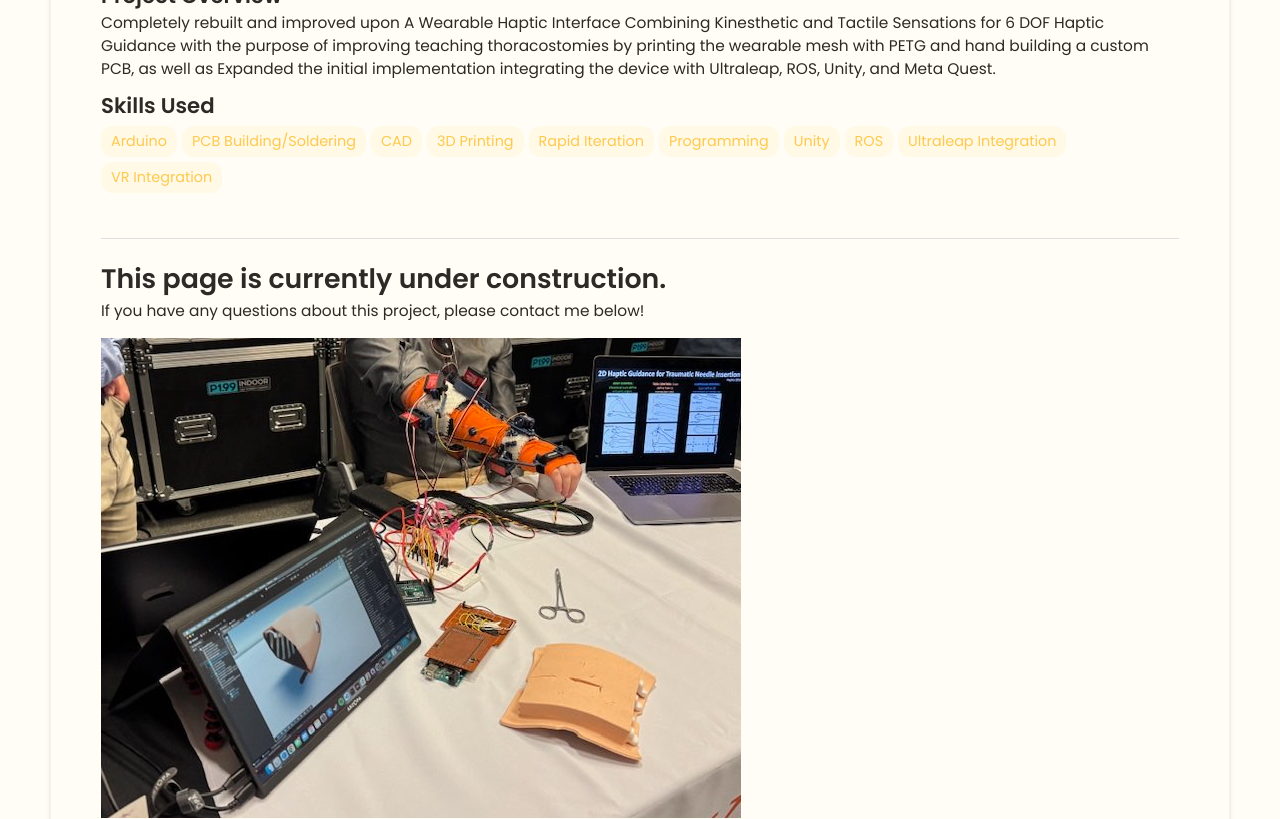
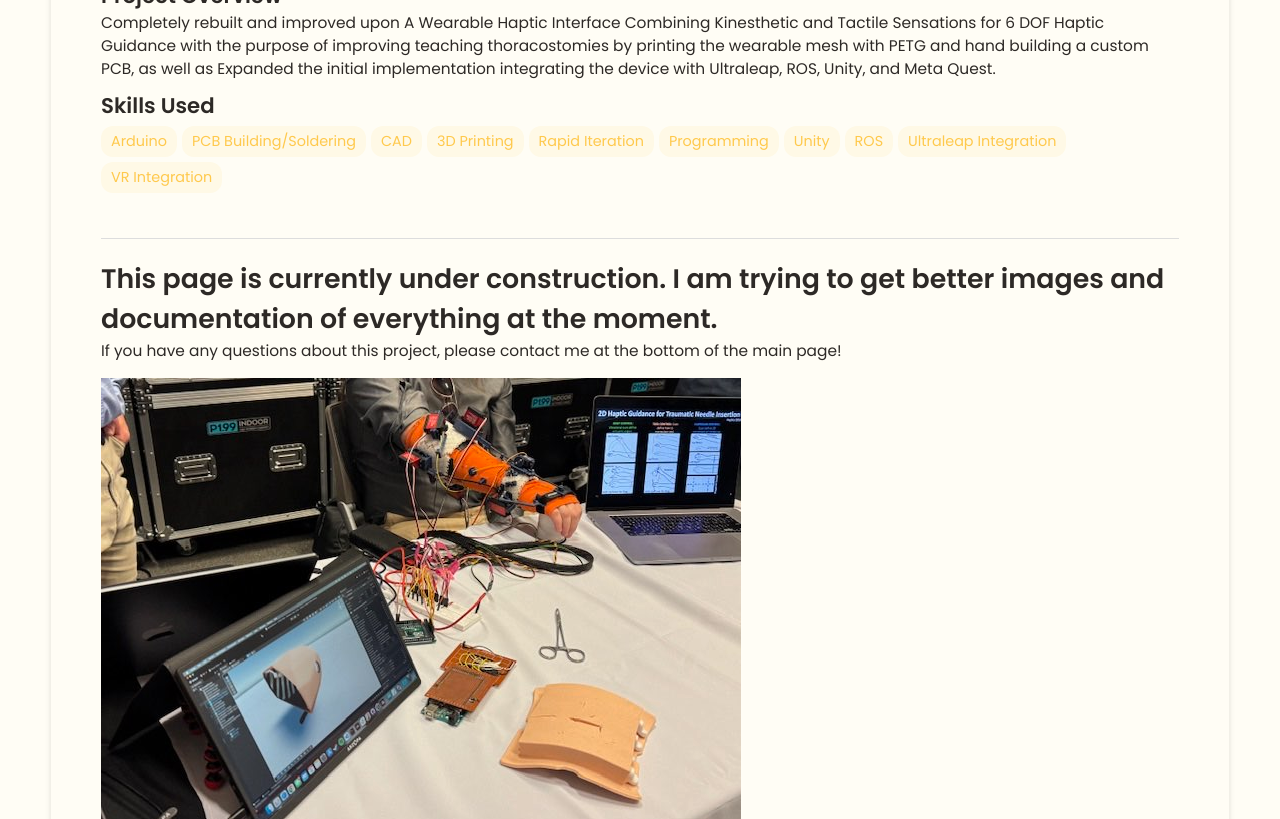
Before and after one commit to ShinKai001/goblin_Japanese, a Jekyll site: the page built from _projects/capstone-project/index.md, in a window 1280 px wide and 900 px high, scrolled down 577 px, cut to the strip 0-819 px from the top of the window. Built offline with Jekyll 4.4.1, drawn with Linux system fonts in a browser that asks for light colours.

Commit message:
Update index.md

```diff
--- a/_projects/capstone-project/index.md
+++ b/_projects/capstone-project/index.md
@@ -17,8 +17,8 @@ main-image: /hero1.jpg
 ---
 
 ---
-# This page is currently under construction.
-If you have any questions about this project, please contact me below!
+# This page is currently under construction. I am trying to get better images and documentation of everything at the moment.
+If you have any questions about this project, please contact me at the bottom of the main page!
 
 {% include image-gallery.html images="hero1.jpg" height="600" %}
 
```
